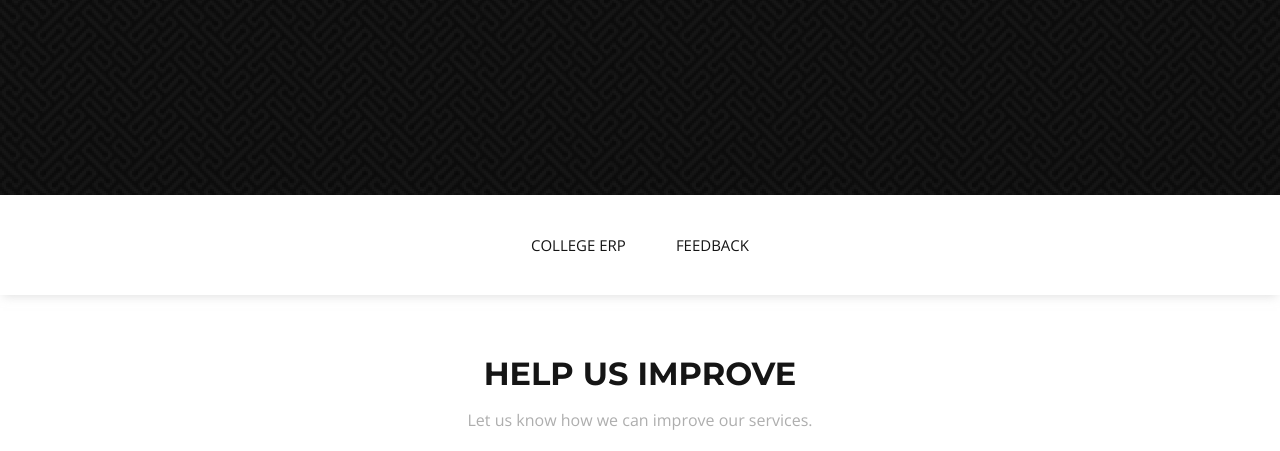
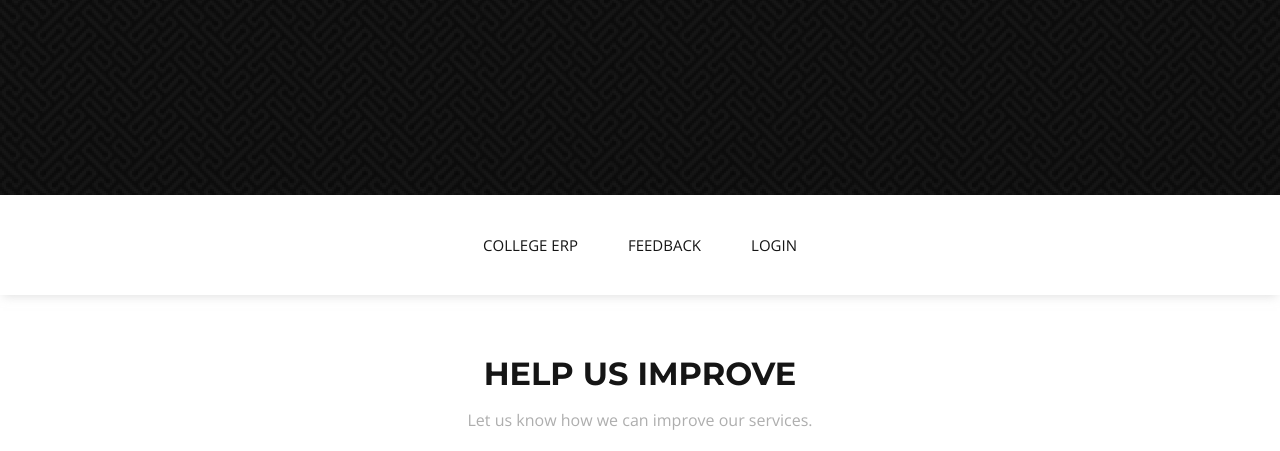
Before and after one commit to Rohankajale/integrated-erp-feedback-sys, a Flask app: page / in a window 1280 px wide. Shown: the part 605-1056 px from the top of the page. Run offline with Flask 3, Linux system fonts and the light colour scheme; some libraries are stand-ins or nearby versions.

Commit message:
fix routing

```diff
--- a/templates/index.html
+++ b/templates/index.html
@@ -49,12 +49,12 @@
 
       <nav class="nav-menu d-none d-lg-block">
         <ul class="nav-inner">
-          <li><a href="http://localhost:5000/">College ERP</a></li>
+          <li><a href="http://localhost:3000/">College ERP</a></li>
           <!-- <li class="active"><a href="/">Home</a></li> -->
           <li><a href="#about">Feedback</a></li>
-          <!-- <li><a href="#services">Send us feedback</a></li>
-          <li><a href="#contact">Contact</a></li>
-          <li><a href="/login">Login</a></li> -->
+          <!-- <li><a href="#services">Send us feedback</a></li> -->
+          <!-- <li><a href="#contact">Contact</a></li> -->
+          <li><a href="/login">Login</a></li>
 
 
 
```
Also changed, not shown: 2 other files.
